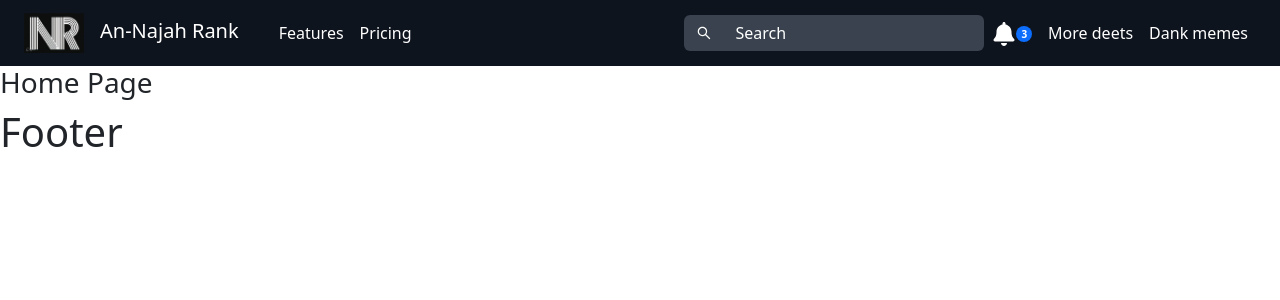
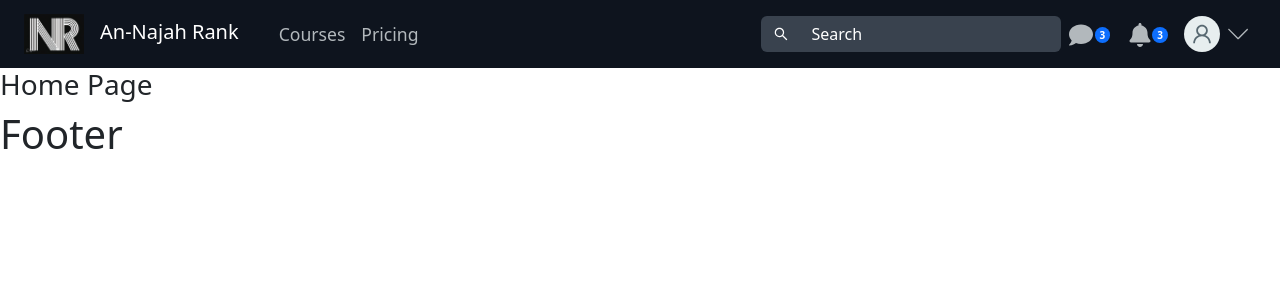
Before and after one commit to Momen-Odeh/An-Najah-Rank, a React (Create React App) app in the folder Frontend/: page / in a window 1280 px wide. Shown: the top 300 px of the page. Built offline with nearby package versions, Linux system fonts and the light colour scheme.

Commit message:
start working on responsive

```diff
--- a/Frontend/src/App.css
+++ b/Frontend/src/App.css
@@ -36,3 +36,18 @@
     transform: rotate(360deg);
   }
 }
+
+.navbar-nav .nav-link.active, .navbar-nav .nav-link.show {
+  color: white !important;
+}
+
+.navbar-nav .nav-link.active::after,
+.navbar-nav .nav-link.show::after {
+  content: "";
+  display: block;
+  height: 3px;
+  background-color: green;
+  margin-top: 6px;
+  margin-bottom:0px;
+  padding-bottom: 0px;
+}
--- a/Frontend/src/Components/Navbar/Notification.js
+++ b/Frontend/src/Components/Navbar/Notification.js
@@ -5,7 +5,6 @@ import Style from './Style';
 const Notification = () => {
   const classes = Style()
   const [showNotification, setShowNotification] = useState(false);
-  const [target, setTarget] = useState(null);
   const [notifications, setNotifications] = useState([
     { id: 1, text: 'Notification 1', time:'2 min ago' },
     { id: 2, text: 'Notification 2', time:'2 hours ago' },
@@ -15,7 +14,6 @@ const Notification = () => {
 
   const handlePopoverToggle = (event) => {
     event.preventDefault();
-    setTarget(event.target);
     setShowNotification(!showNotification);
   };
 
@@ -25,9 +23,9 @@ const Notification = () => {
 
   return (
     <Navbar.Collapse className="justify-content-end">
-      <Nav.Item ref={ref}>
-        <Nav.Link>
-            <FaBell size={24} color='white' onClick={handlePopoverToggle}/>
+      <Nav.Item>
+        <Nav.Link ref={ref} onClick={handlePopoverToggle}>
+            <FaBell size={24} className={classes.hoveringColor} color={showNotification?'white':''}/>
             {notifications.length > 0 && (
                 <Badge pill variant="" style={{ fontSize: '10px', padding:'3px 5px'}} >
                 {notifications.length}
@@ -38,7 +36,7 @@ const Notification = () => {
         <Overlay
           show={showNotification}
           containerPadding={100}
-          target={target}
+          target={ref}
           placement="bottom-end"
           rootClose={true}
           onHide={closePopover}
--- a/Frontend/src/Components/Navbar/Style.js
+++ b/Frontend/src/Components/Navbar/Style.js
@@ -21,7 +21,7 @@ const Style = createUseStyles({
           },
     },
     customInputGroup: {
-        maxWidth: '300px', // Set the maximum width to 400 pixels
+        maxWidth: '300px',
       },
     burgerBtn:{
         backgroundColor:'white'
@@ -81,5 +81,85 @@ const Style = createUseStyles({
             textDecoration: 'underline',
         }
       },
+      messageItem: {
+        padding: '12px',
+        backgroundColor: '#ffffff',
+        marginBottom: '12px',
+        borderRadius: '8px',
+        boxShadow: '0 2px 4px rgba(0, 0, 0, 0.1)',
+        display: 'flex',
+        alignItems: 'center',
+        width:'100%'
+      },
+      messageCircle: {
+        width: '48px',
+        height: '48px',
+        borderRadius: '50%',
+        backgroundColor: '#e4e4e4',
+        display: 'flex',
+        justifyContent: 'center',
+        alignItems: 'center',
+        color: '#333',
+        fontWeight: 'bold',
+        fontSize: '1.2rem',
+        marginRight: '12px',
+      },
+      messageSender: {
+        fontWeight: 'bold',
+        color: '#333',
+        fontSize: '1.1rem',
+      },
+      messageTime: {
+        marginLeft:'10px',
+        color: '#777',
+        fontSize: '0.9rem',
+      },
+      messageContent: {
+        marginTop: '8px',
+        fontSize: '1rem',
+        width:'100%'
+      },
+      iconContainer:{
+        width: '36px',
+        height: '36px',
+        backgroundColor: '#e7eeef',
+        display: 'flex',
+        justifyContent: 'center',
+        alignItems: 'center',
+        borderRadius: '50%',
+        marginRight: '8px',
+      },
+      userChoicesContainer:{
+        minWidth:'200px',
+        maxWidth:'200px',
+        backgroundColor: 'white',
+        padding:'15px 10px',
+        marginTop:'15px',
+        display:'flex',
+        flexDirection:'column',
+        alignContent:'center',
+        boxShadow: '-2px 2px 4px 6px rgba(0, 0, 0, 0.1)',
+      },
+      choiceItem: {
+        backgroundColor: '#ffffff',
+        borderRadius: '12px',
+        width:'100%'
+      },
+      choiceLink:{
+        margin:'10px 20px !important',
+        textDecoration:'none',
+        fontSize:'1.1rem',
+        color:'#576871',
+        '&:hover':{
+            fontWeight: 'bold',
+        }
+      },
+      hoveringColor:{
+        fontSize:'1.1rem',
+        color:'#b2b8bc',
+        '&:hover':{
+            color: 'white',
+        }
+      },
 })
 export default Style
--- a/Frontend/src/Components/Navbar/index.js
+++ b/Frontend/src/Components/Navbar/index.js
@@ -1,11 +1,12 @@
 import Container from 'react-bootstrap/Container';
 import Nav from 'react-bootstrap/Nav';
 import Navbar from 'react-bootstrap/Navbar';
-import { InputGroup, FormControl,NavDropdown, Badge } from 'react-bootstrap';
-import { FaBell } from 'react-icons/fa';
+import { InputGroup, FormControl } from 'react-bootstrap';
 import { AiOutlineSearch } from 'react-icons/ai';
 import Style from "./Style"
 import Notification from './Notification';
+import Messages from './Messages';
+import UserChoices from './UserChoices';
 function index() {
   const classes = Style()
   return (
@@ -23,8 +24,8 @@ function index() {
         <Navbar.Toggle aria-controls="responsive-navbar-nav" className={classes.burgerBtn} />
         <Navbar.Collapse id="responsive-navbar-nav">
           <Nav className="me-auto">
-            <Nav.Link href="#features" className={classes.textColor}>Features</Nav.Link>
-            <Nav.Link href="#pricing" className={classes.textColor}>Pricing</Nav.Link>
+            <Nav.Link href="#courses" className={`${classes.hoveringColor}`}>Courses</Nav.Link>
+            <Nav.Link href="#pricing" className={`${classes.hoveringColor}`}>Pricing</Nav.Link>
           </Nav>
           <InputGroup className={classes.customInputGroup}>
             <InputGroup.Text id="basic-addon2" className={classes.search}>
@@ -37,14 +38,12 @@ function index() {
               aria-describedby="basic-addon2"
             />
           </InputGroup>
-          <Nav>
+          <Nav >
+            <Messages/>
             <Notification/>
           </Nav>
           <Nav>
-            <Nav.Link href="#deets" className={classes.textColor}>More deets</Nav.Link>
-            <Nav.Link eventKey={2} href="#memes" className={classes.textColor}>
-              Dank memes
-            </Nav.Link>
+          <UserChoices />
           </Nav>
         </Navbar.Collapse>
       </Container>
```
Also changed, not shown: Frontend/public/images/N-messages.png (added).
